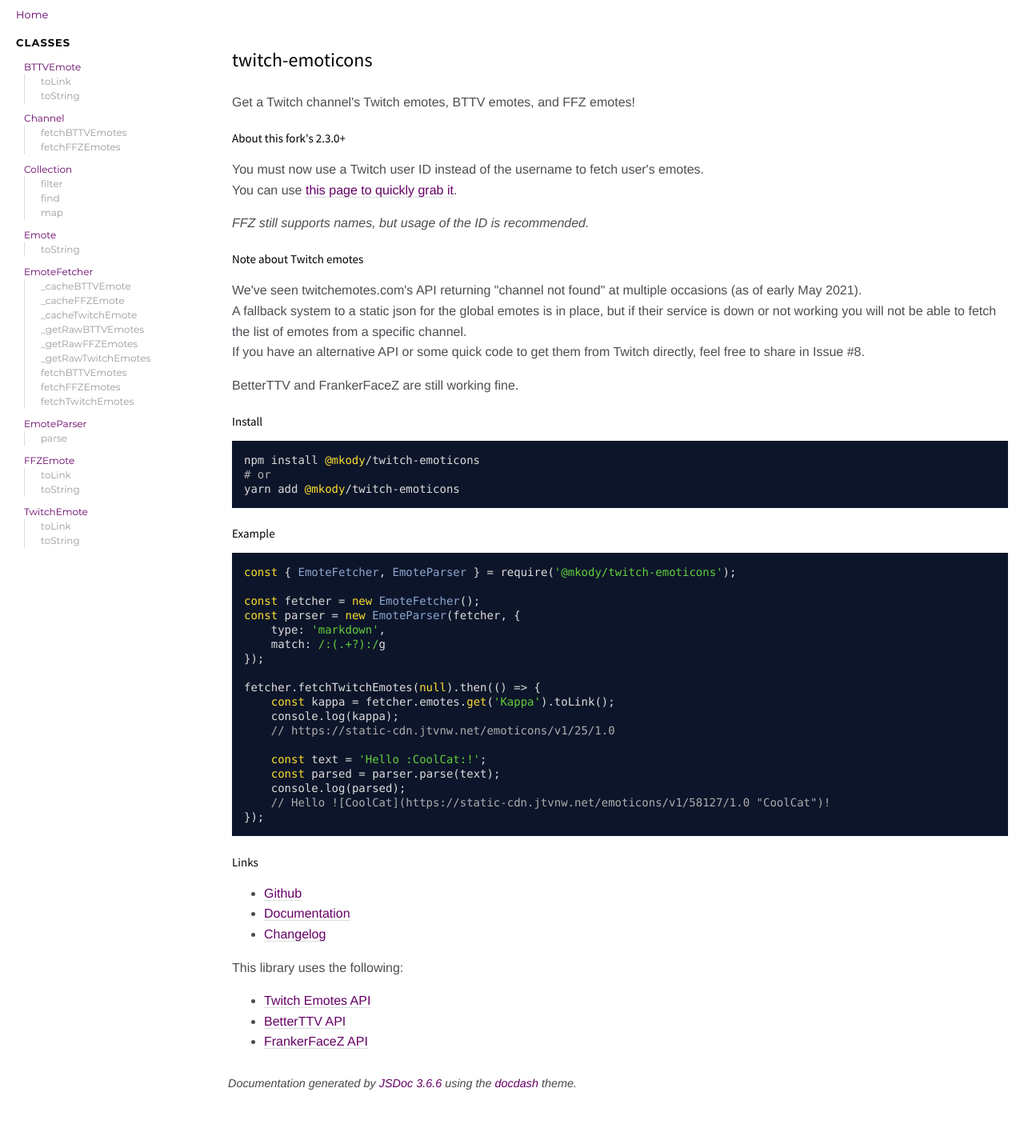
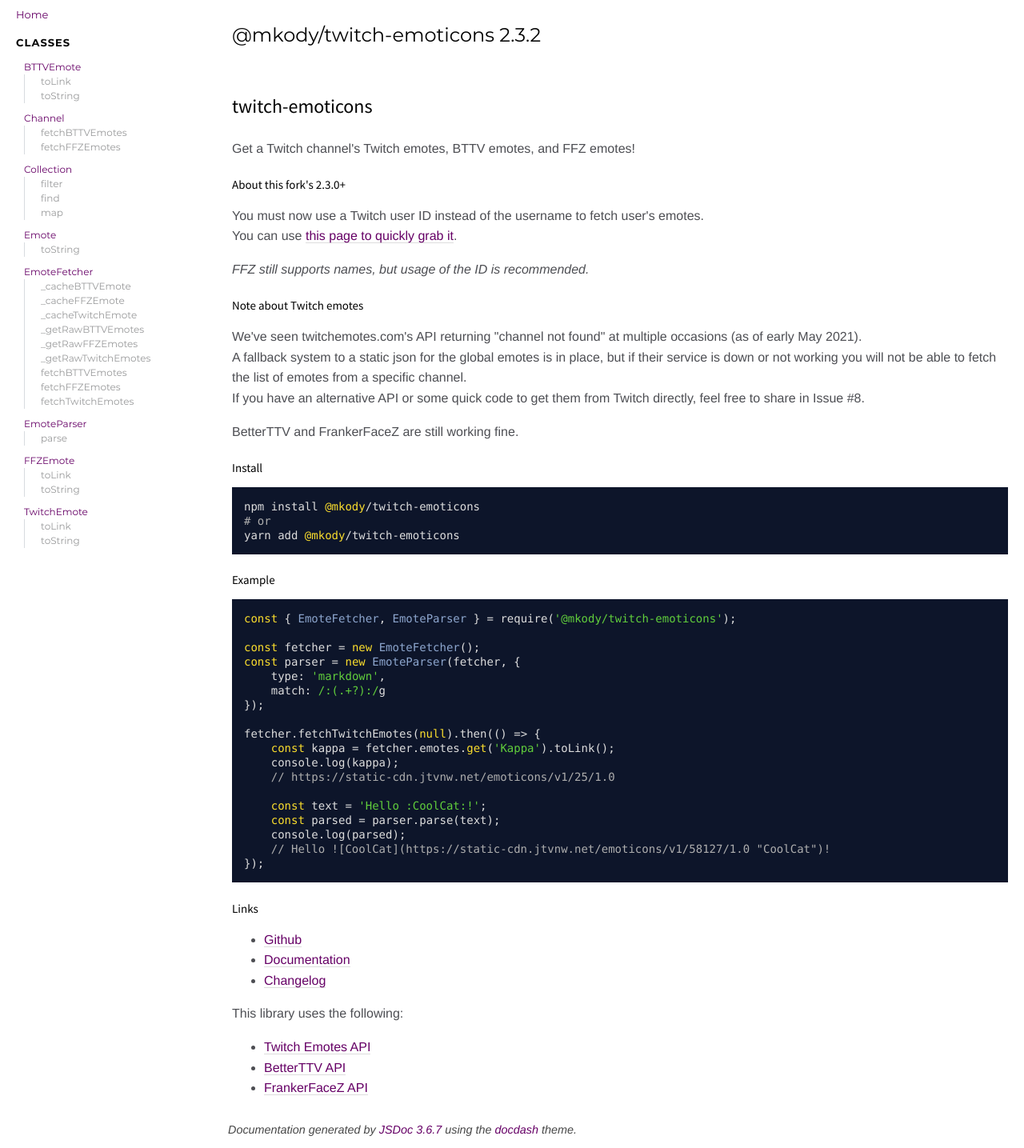
Before and after one commit to mkody/twitch-emoticons, a website: page docs/index.html in a window 1280 px wide. Shown: the whole page at 80% size. Before the commit the page ends 1377 px from the top, so only its background shows below. Drawn offline with Linux system fonts and the light colour scheme.

Commit message:
Bump version; Upgrade deps; Regen docs

```diff
--- a/docs/index.html
+++ b/docs/index.html
@@ -41,7 +41,7 @@
 
 
     <section class="package">
-        <h3> </h3>
+        <h3>@mkody/twitch-emoticons 2.3.2</h3>
     </section>
 
 
@@ -119,7 +119,7 @@
 <br class="clear">
 
 <footer>
-    Documentation generated by <a href="https://github.com/jsdoc3/jsdoc">JSDoc 3.6.6</a> using the <a href="https://github.com/clenemt/docdash">docdash</a> theme.
+    Documentation generated by <a href="https://github.com/jsdoc3/jsdoc">JSDoc 3.6.7</a> using the <a href="https://github.com/clenemt/docdash">docdash</a> theme.
 </footer>
 
 <script>prettyPrint();</script>
--- a/package.json
+++ b/package.json
@@ -1,6 +1,6 @@
 {
     "name": "@mkody/twitch-emoticons",
-  "version": "2.3.1",
+    "version": "2.3.2",
     "description": "Gets Twitch emotes and BTTV emotes, as well as parsing text to emotes!",
     "main": "src/index.js",
     "typings": "typings/index.d.ts",
@@ -25,8 +25,8 @@
     },
     "devDependencies": {
         "docdash": "^1.2.0",
-    "eslint": "7.26.0",
-    "jsdoc": "^3.6.6"
+        "eslint": "^7.27.0",
+        "jsdoc": "^3.6.7"
     },
     "scripts": {
         "docs": "jsdoc --configure .jsdoc.json --verbose --package ''",
```
Also changed, not shown: docs/BTTVEmote.html (+1 -1 lines), docs/Channel.html (+1 -1 lines), docs/Collection.html (+1 -1 lines), docs/Emote.html (+1 -1 lines), docs/EmoteFetcher.html (+1 -1 lines), docs/EmoteParser.html (+1 -1 lines), docs/FFZEmote.html (+1 -1 lines), docs/TwitchEmote.html (+1 -1 lines), docs/struct_BTTVEmote.js.html (+1 -1 lines), docs/struct_Channel.js.html (+1 -1 lines), docs/struct_Emote.js.html (+1 -1 lines), docs/struct_EmoteFetcher.js.html (+3 -3 lines), docs/struct_EmoteParser.js.html (+1 -1 lines), docs/struct_FFZEmote.js.html (+1 -1 lines), 2 more files, 1 other file. Lines whose indentation alone changed are shown as unchanged.
